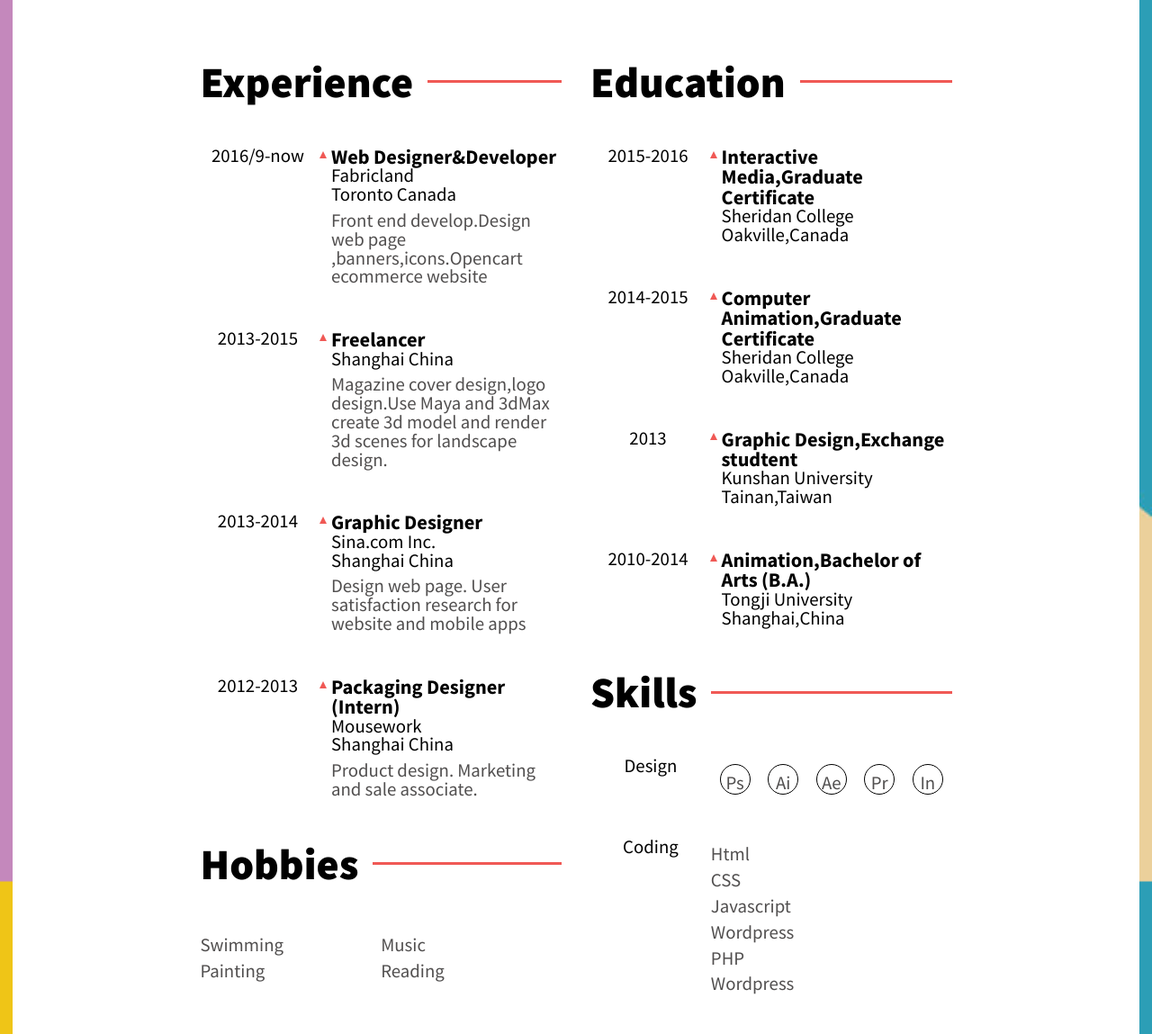
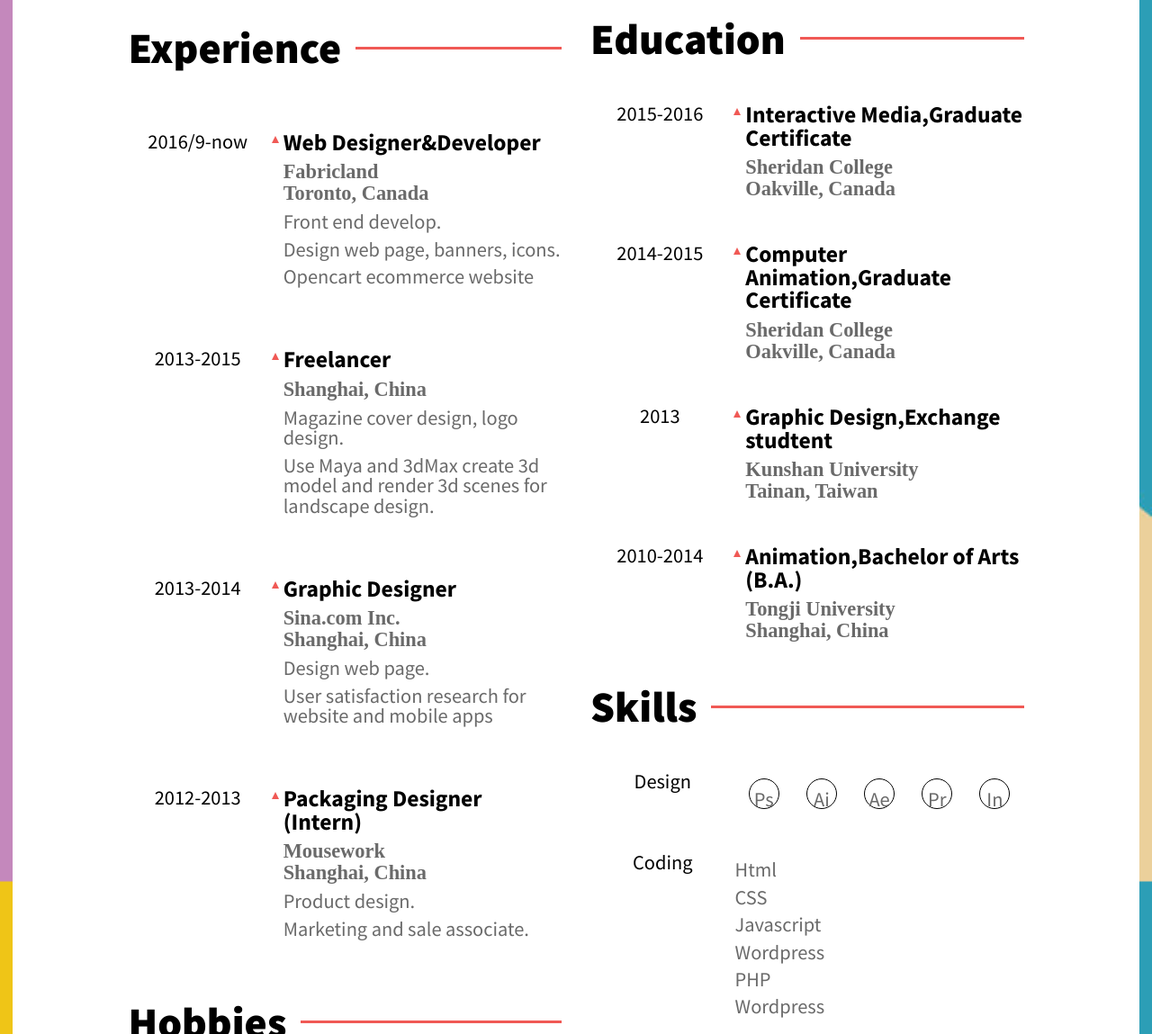
Before and after one commit to qiuqili/responsive-resume, a website: page index.html in a window 1280 px wide. Shown: the part 677-1826 px from the top of the page at 90% size. Drawn offline with nearby package versions, Linux system fonts and the light colour scheme; a web font is replaced by a local one.

Commit message:
change font

```diff
--- a/index.html
+++ b/index.html
@@ -13,6 +13,7 @@
 <link href="https://fonts.googleapis.com/css?family=Source+Sans+Pro:200,300,400,600,700,900" rel="stylesheet">
 <link href="https://fonts.googleapis.com/css?family=Arvo:400,700" rel="stylesheet">
 <link href="https://fonts.googleapis.com/css?family=Roboto+Slab:300,400,700" rel="stylesheet">
+<link href="https://fonts.googleapis.com/css?family=Padauk:400,700" rel="stylesheet">
 </head>
 
 <body>
@@ -37,8 +38,10 @@
 		<div>
 			<h3>Web Designer&Developer</h3>
 			<h4>Fabricland</h4>
-			<h4>Toronto Canada</h4>
-			<p>Front end develop.Design web page ,banners,icons.Opencart ecommerce website</p>
+			<h4>Toronto, Canada</h4>
+			<p>Front end develop.</p>
+			<p>Design web page, banners, icons.</p>
+			<p>Opencart ecommerce website</p>
 			</div>
 	</div>
 
@@ -47,8 +50,9 @@
 		<div class="triangle"></div>
 		<div>
 			<h3>Freelancer</h3>
-			<h4>Shanghai China</h4>
-			<p>Magazine cover design,logo design.Use Maya and 3dMax create 3d model
+			<h4>Shanghai, China</h4>
+			<p>Magazine cover design, logo design.</p>
+			<p>	Use Maya and 3dMax create 3d model
 			and render 3d scenes for landscape
 			design.</p>
 			</div>
@@ -61,9 +65,9 @@
 		<div>
 			<h3>Graphic Designer</h3>
 			<h4>Sina.com Inc.</h4>
-			<h4>Shanghai China</h4>
-			<p>Design web page.
-			User satisfaction research for website
+			<h4>Shanghai, China</h4>
+			<p>Design web page.</p>
+			<p>User satisfaction research for website
 			and mobile apps</p>
 		</div>
 	</div>
@@ -74,9 +78,9 @@
 	<div>
 		<h3>Packaging Designer (Intern)</h3>
 		<h4>Mousework</h4>
-		<h4>Shanghai China</h4>
-		<p>Product design.
-		Marketing and sale associate.</p>
+		<h4>Shanghai, China</h4>
+		<p>Product design.<p>
+		<p>Marketing and sale associate.</p>
 	</div>
 </div>
 
@@ -110,7 +114,7 @@
 		<div>
 			<h3>Interactive Media,Graduate Certificate</h3>
 			<h4>Sheridan College</h4>
-			<h4>Oakville,Canada</h4>
+			<h4>Oakville, Canada</h4>
 		</div>
 	</div>
 
@@ -121,7 +125,7 @@
 		<div>
 			<h3>Computer Animation,Graduate Certificate</h3>
 			<h4>Sheridan College</h4>
-			<h4>Oakville,Canada</h4>
+			<h4>Oakville, Canada</h4>
 		</div>
 	</div>
 
@@ -131,7 +135,7 @@
 		<div>
 			<h3>Graphic Design,Exchange studtent</h3>
 			<h4>Kunshan University</h4>
-			<h4>Tainan,Taiwan</h4>
+			<h4>Tainan, Taiwan</h4>
 		</div>
 	</div>
 
@@ -141,7 +145,7 @@
 		<div>
 			<h3>Animation,Bachelor of Arts (B.A.)</h3>
 			<h4>Tongji University</h4>
-			<h4>Shanghai,China</h4>
+			<h4>Shanghai, China</h4>
 		</div>
 	</div>
 
--- a/styles.scss
+++ b/styles.scss
@@ -4,7 +4,7 @@ $blue: #329fb6;
 $purple: #d784de;
 $eggshell: #e9d09a;
 $red: #f05955;
-$grey: #514f4f;
+$grey: #6a6a6a;
 
 
 html {
@@ -17,6 +17,7 @@ html {
 .column {
   display: flex;
   flex-direction: column;
+   justify-content: space-around;
 }
 
 .row {
@@ -46,6 +47,13 @@ h2 {
     weight: 400;
     family: Roboto Slab;
      }
+}
+
+h4 {
+  font-family: Padauk;
+  font-weight: 700;
+
+  color: $grey;
 }
 
 .link{
@@ -101,6 +109,7 @@ h2 {
    width: 100%;
     h3 {
     font-weight: bold;
+    margin-bottom: 0.5rem;
    }
     p {
     color: $grey;
@@ -133,13 +142,12 @@ h2 {
  .wrap {
    display: flex;
    flex-direction: row;
-   padding: 5rem 12rem ;
+   padding: 2rem 7rem ;
     }
     .title{
       height: 35rem;
       a{
         font-size: 1.5rem;
-
       }
     }
     .col {
@@ -149,9 +157,12 @@ h2 {
       font-size: 3rem;
     }
     h2,h4,p,time,span {
-      font-size: 1.3rem;
+      font-size: 1.4rem;
     }
    h3{
-     font-size: 1.4rem;
+     font-size: 1.6rem;
+   }
+   h4{
+      line-height: 1.5rem;
    }
 }
```
Also changed, not shown: styles.css.
